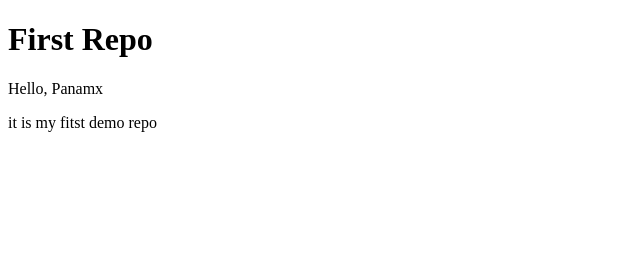
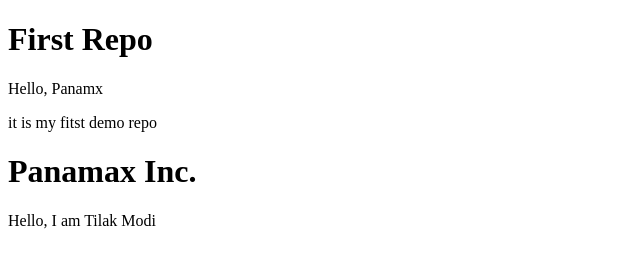
Before and after one commit to itilakmodi/demo, a plain HTML site: page index.html in a window 1280 px wide. Shown: the whole page, without its empty margins (0-640 px from the left). Drawn offline with Linux system fonts and the light colour scheme.

Commit message:
second demo commit

```diff
--- a/index.html
+++ b/index.html
@@ -9,5 +9,7 @@
 <p>Hello, Panamx</p>
 it is my fitst demo repo</p>
 
+<h1>Panamax Inc.</h1>
+<p>Hello, I am Tilak Modi</p>
 </body>
 </html>
```
